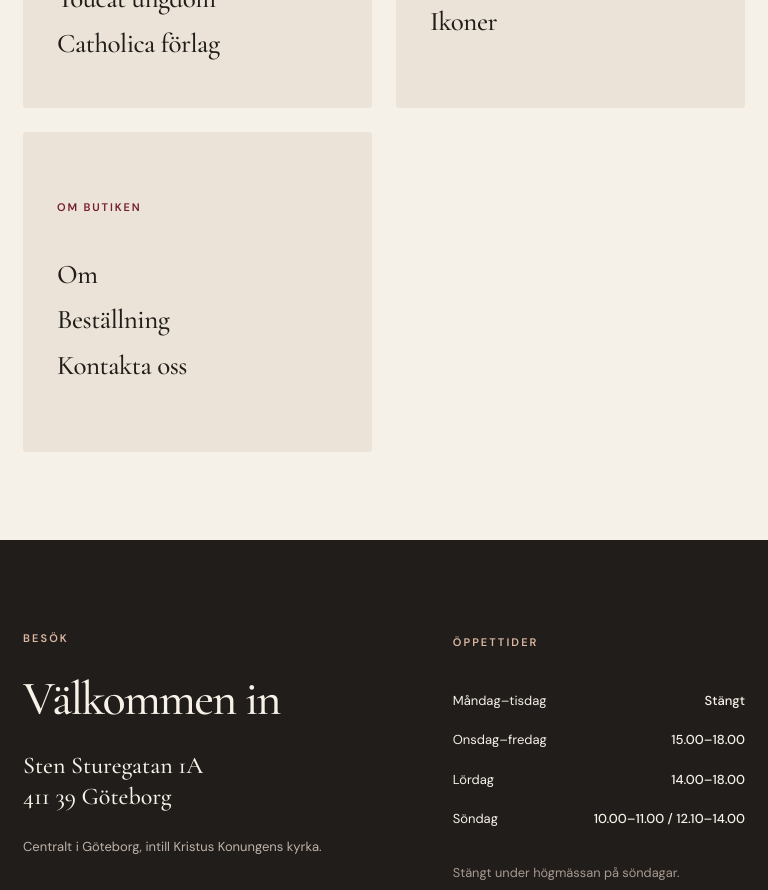
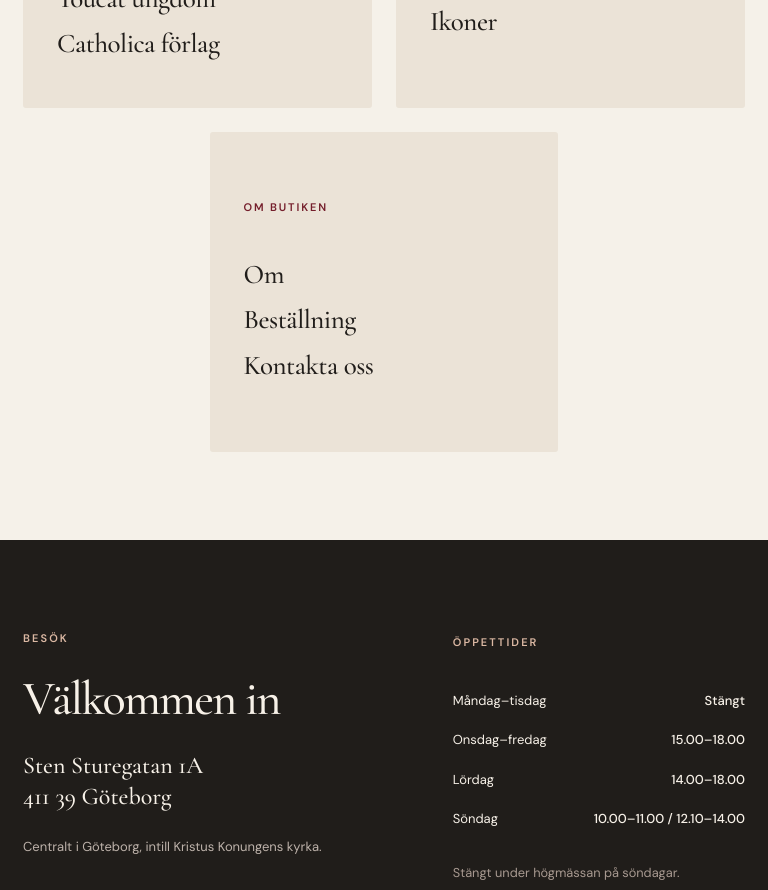
Before and after one commit to antwreger/https-www-lillatherese-se, a Next.js app: page / in a window 768 px wide. Shown: the part 1100-1990 px from the top of the page. Built offline with nearby package versions, Linux system fonts and the light colour scheme.

Commit message:
tablet layout fixed

```diff
--- a/app/globals.css
+++ b/app/globals.css
@@ -74,6 +74,7 @@ footer { min-height:190px; padding-block:48px; }
 @media (min-width:768px) and (max-width:1100px) and (orientation:portrait) {
   .category-groups { grid-template-columns:repeat(2,minmax(0,1fr)); }
   .category-group { min-height:320px; }
+  .category-group:last-child:nth-child(odd) { width:calc((100% - 24px)/2); grid-column:1/-1; justify-self:center; }
 }
 @media (max-width:720px) {
   :root { --header-height:68px; }
--- a/pages/index.html
+++ b/pages/index.html
@@ -21,7 +21,7 @@
     footer{min-height:190px;padding-block:48px}.footer-inner{display:grid;grid-template-columns:1.7fr 1fr auto;gap:48px;align-items:start}.footer-brand{display:flex;flex-direction:column;gap:9px}.footer-brand strong{font:600 22px/1 var(--font-serif);text-transform:uppercase;letter-spacing:.035em}.footer-brand span{color:#625b56;font-size:12px}.footer-contact a{display:block;width:max-content;color:#4f4944;font-size:13px;line-height:1.9}.footer-contact a:hover{color:var(--wine)}.footer-inner>p{margin:0;color:#625b56;font-size:11px}
     @media(min-width:981px){.header-inner,.hero-inner{padding-inline:40px}}
     @media(max-width:980px) and (min-width:721px){.hero-inner{grid-template-columns:minmax(0,1fr) minmax(260px,.7fr);gap:clamp(32px,4vw,44px)}.hero h1{font-size:clamp(66px,9vw,88px)}.category-groups{grid-template-columns:1fr}}
-    @media(min-width:768px) and (max-width:1100px) and (orientation:portrait){.category-groups{grid-template-columns:repeat(2,minmax(0,1fr))}.category-group{min-height:320px}}
+    @media(min-width:768px) and (max-width:1100px) and (orientation:portrait){.category-groups{grid-template-columns:repeat(2,minmax(0,1fr))}.category-group{min-height:320px}.category-group:last-child:nth-child(odd){width:calc((100% - 24px)/2);grid-column:1/-1;justify-self:center}}
     @media(max-width:720px){:root{--header-height:68px}.header-inner,.hero-inner{padding-inline:20px}.brand{font-size:18px}nav{gap:16px;font-size:11px}nav a{min-height:44px;display:flex;align-items:center}.nav-visit{min-height:40px;padding:0 14px}.hero{min-height:0}.hero-inner{padding-block:60px 32px;grid-template-columns:1fr;gap:22px}.eyebrow,.label{margin-bottom:24px}.hero .eyebrow{margin-bottom:20px}.hero h1{max-width:100%;font-size:clamp(54px,16vw,74px);line-height:.85;letter-spacing:-.045em}.hero-intro{margin-top:22px;font-size:16px}.hero-actions{margin-top:26px;align-items:stretch;flex-direction:column;gap:10px}.button{min-height:48px}.hero .button{width:100%;min-height:46px}.hero-image{width:min(72vw,300px);margin:0 auto;place-self:center;border-radius:48% 48% 12px 12px}.sortiment,.visit{padding-block:76px}.visit-inner{grid-template-columns:1fr;gap:64px}.category-groups{grid-template-columns:1fr;gap:14px}.category-group{min-height:0;padding:32px 26px 36px}.category-group h2{margin-bottom:30px}.category-links{gap:12px}.category-links a{font-size:30px}.visit h2{font-size:clamp(48px,13vw,62px)}.visit address{font-size:28px}.hours>p:not(.label){column-gap:20px;padding:10px 0}footer{min-height:0;padding-block:42px}.footer-inner{grid-template-columns:1fr;gap:30px}}
     @media(max-width:430px){nav>a:not(.nav-visit){display:none}.hero h1{font-size:clamp(50px,14.5vw,62px)}.hero-image{width:min(72vw,280px)}}
     @media(prefers-reduced-motion:reduce){html{scroll-behavior:auto}*,*::before,*::after{transition-duration:.01ms!important;transition-delay:0s!important}}
```
Also changed, not shown: 1 other file (tests, documents, lock files or other folders).
